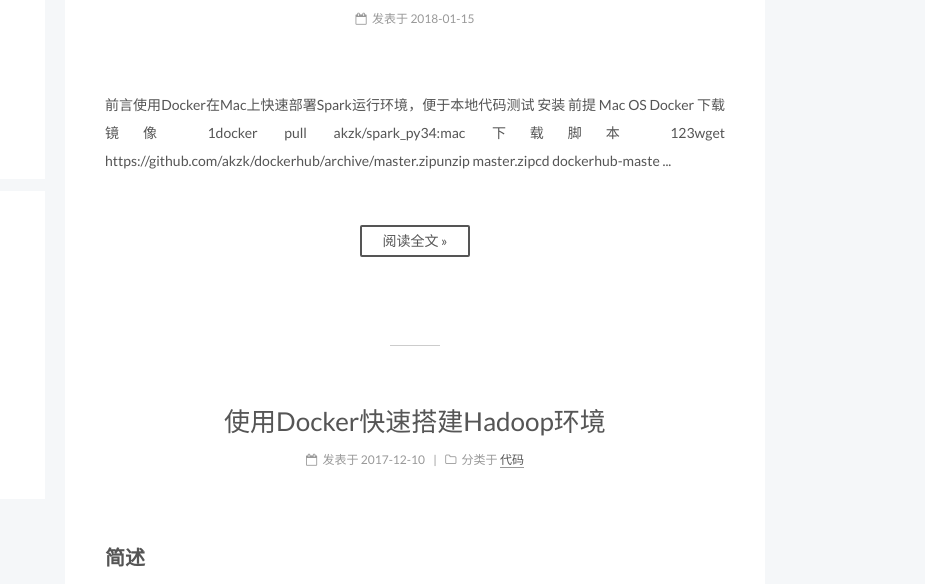
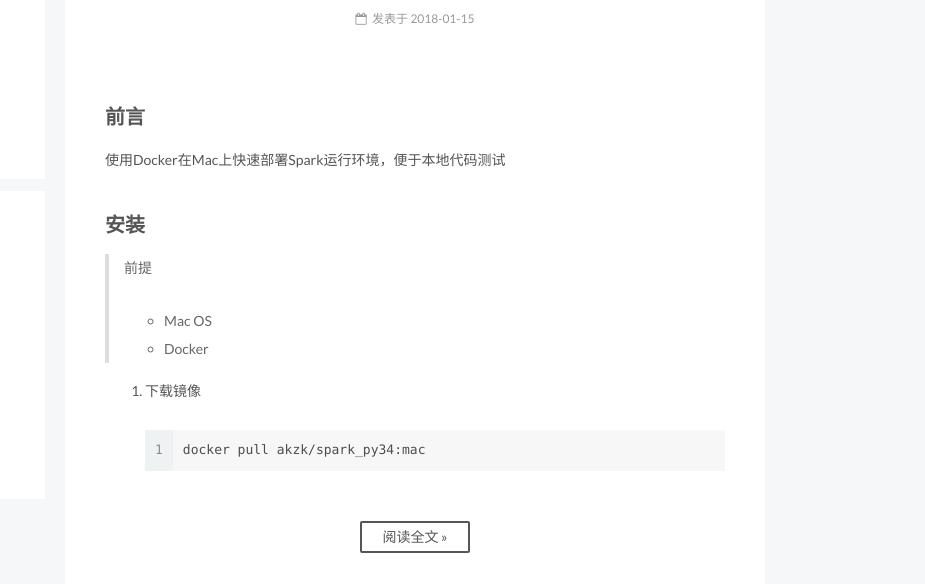
Before and after one commit to akzk/akzk.github.io, a plain HTML site: page index.html in a window 1280 px wide. Shown: the part 118-702 px from the top of the page, 355-1280 px from the left. Drawn offline with nearby package versions, Linux system fonts and the light colour scheme; some packages are replaced by stand-ins of ours.

Commit message:
Site updated: 2018-01-16 10:25:19

```diff
--- a/css/main.css
+++ b/css/main.css
@@ -1678,7 +1678,7 @@ pre .javascript .function {
   width: 4px;
   height: 4px;
   border-radius: 50%;
-  background: #ff12ff;
+  background: #e97e79;
 }
 .links-of-blogroll {
   font-size: 13px;
--- a/index.html
+++ b/index.html
@@ -334,22 +334,19 @@
 
 
 
-
-          前言使用Docker在Mac上快速部署Spark运行环境，便于本地代码测试
-安装
-前提
-
-Mac OS
-Docker
-
-
-
-下载镜像
-1docker pull akzk/spark_py34:mac
-
-下载脚本
-123wget https://github.com/akzk/dockerhub/archive/master.zipunzip master.zipcd dockerhub-maste
-          ...
+          <h2 id="前言"><a href="#前言" class="headerlink" title="前言"></a>前言</h2><p>使用Docker在Mac上快速部署Spark运行环境，便于本地代码测试</p>
+<h2 id="安装"><a href="#安装" class="headerlink" title="安装"></a>安装</h2><blockquote>
+<p>前提</p>
+<ul>
+<li>Mac OS</li>
+<li>Docker</li>
+</ul>
+</blockquote>
+<ol>
+<li><p>下载镜像</p>
+<figure class="highlight bash"><table><tr><td class="gutter"><pre><span class="line">1</span><br></pre></td><td class="code"><pre><span class="line">docker pull akzk/spark_py34:mac</span><br></pre></td></tr></table></figure>
+</li>
+</ol>
           <!--noindex-->
           <div class="post-button text-center">
             <a class="btn" href="/2018/01/15/Spark入门/#more" rel="contents">
```
Also changed, not shown: 2018/01/15/Spark入门/index.html (+7 -4 lines).
